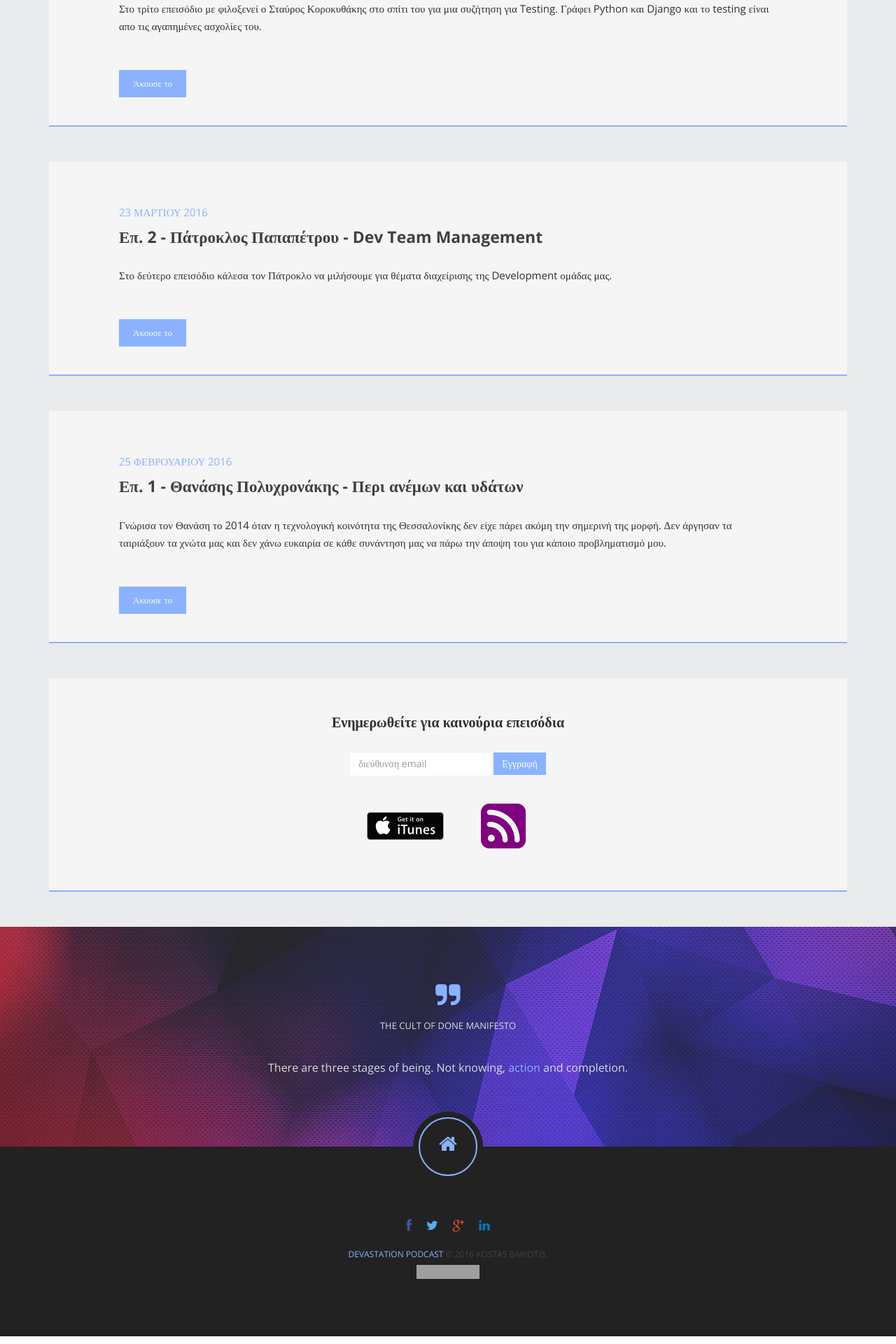
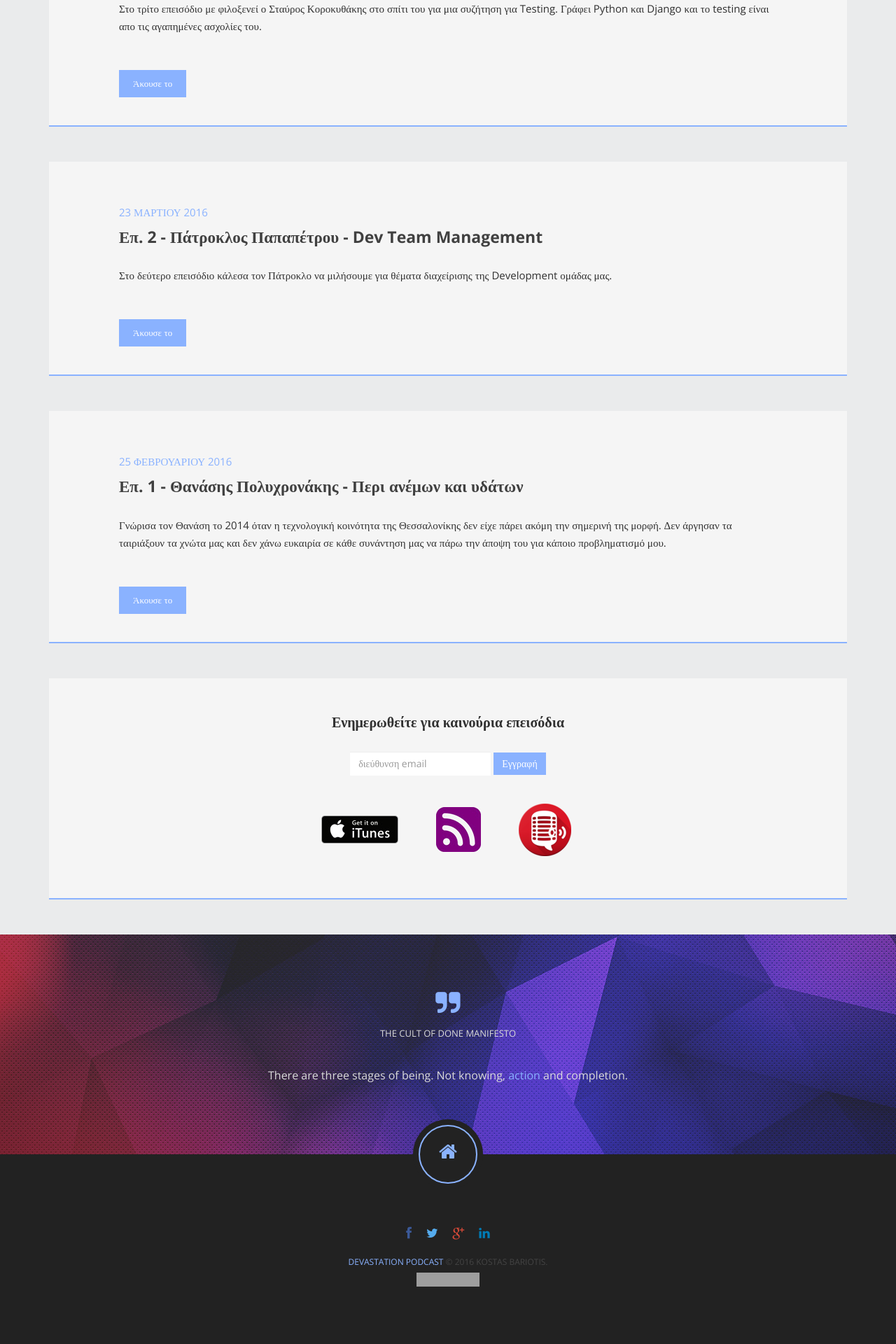
Before and after one commit to kbariotis/devastation-podcast, a Jekyll site: the page built from index.html, in a window 1280 px wide. Shown: the part 2643-4563 px from the top of the page at 70% size. Built offline with Jekyll 4.4.1, drawn with Linux system fonts in a browser that asks for light colours; Markdown is read by kramdown in place of the engine named in the settings; comment, search, counter and statistics services are not loaded; grey boxes are pictures that could not be loaded.

Commit message:
playerfm added

```diff
--- a/_includes/subscribe.html
+++ b/_includes/subscribe.html
@@ -20,6 +20,11 @@
             <img src="/img/icons/rss.jpg" alt="Get it trough RSS">
           </a>
         </li>
+        <li class="text-center">
+          <a target="_blank" href="https://player.fm/series/devastation-podcast-1310443">
+            <img src="/img/icons/playerfm.png" alt="Get it trough Player.fm">
+          </a>
+        </li>
       </ul>
     </div>
   </div>
```
Also changed, not shown: img/icons/playerfm.png (added).
